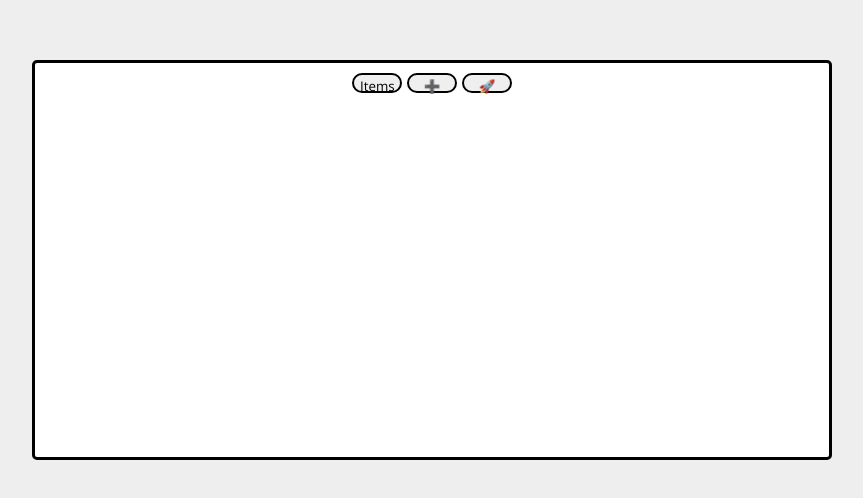
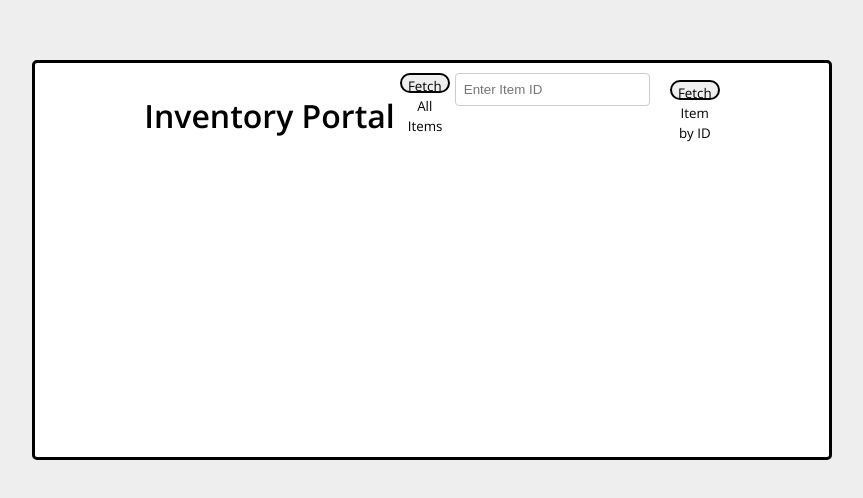
Before and after one commit to asaran07/factori-portal, a Next.js app in the folder frontend/: page / in a window 1280 px wide. Shown: the part 140-638 px from the top of the page, without its empty margins (208-1071 px from the left). Built offline with nearby package versions, Linux system fonts and the light colour scheme; no server answers.

Commit message:
feat(react/home): create basic home ui and add item fetching functionality

```diff
--- a/frontend/src/app/page.js
+++ b/frontend/src/app/page.js
@@ -1,15 +1,137 @@
+"use client";
+
+import React, { useState } from "react";
 import Card from "@/components/Card/Card";
 import Button from "@/components/Button/Button";
-import styles from "@/styles/globals.css"; // we’ll use the class defined there
+import ItemList from "@/components/ItemList";
+import * as api from "@/services/api";
 
 export default function Home() {
+  const [items, setItems] = useState([]);
+  const [loading, setLoading] = useState(false);
+  const [error, setError] = useState(null);
+
+  // state for input field for fetching a single item by ID
+  const [itemIdToFetch, setItemIdToFetch] = useState("");
+  // also saving the actual fetched item
+  const [singleItem, setSingleItem] = useState(null);
+  const [singleItemLoading, setSingleItemLoading] = useState(false);
+  const [singleItemError, setSingleItemError] = useState(null);
+
+  const handleFetchAllItems = async () => {
+    console.log("handleFetchAllItems called");
+    setLoading(true);
+    setError(null);
+    setItems([]);
+    setSingleItem(null);
+    try {
+      const data = await api.getItems(); // calling the API service function
+      setItems(data);
+    } catch (err) {
+      setError(err);
+      console.error("Failed to fetch items:", err);
+    } finally {
+      setLoading(false);
+    }
+  };
+
+  const handleFetchItemById = async () => {
+    console.log("handleFetchItemById called");
+    if (!itemIdToFetch.trim()) {
+      setSingleItemError(new Error("Please enter an item ID."));
+      setSingleItem(null);
+      return;
+    }
+    setSingleItemLoading(true);
+    setSingleItemError(null);
+    setSingleItem(null);
+    setItems([]);
+    try {
+      const data = await api.getItemById(itemIdToFetch);
+      setSingleItem(data);
+    } catch (err) {
+      setSingleItemError(err);
+      console.error(`Failed to fetch item ${itemIdToFetch}:`, err);
+    } finally {
+      setSingleItemLoading(false);
+    }
+  };
+
   return (
     <div className="appContainer">
       <Card>
-        <Button>Items</Button>
-        <Button>➕</Button>
-        <Button>🚀</Button>
+        <h1>Inventory Portal</h1>
+        <div
+          style={{
+            marginBottom: "20px",
+            display: "flex",
+            gap: "10px",
+            alignItems: "center",
+          }}
+        >
+          <Button onClick={handleFetchAllItems}>Fetch All Items</Button>
+        </div>
+        <div
+          style={{
+            marginBottom: "20px",
+            display: "flex",
+            gap: "10px",
+            alignItems: "center",
+          }}
+        >
+          <input
+            type="text"
+            value={itemIdToFetch}
+            onChange={(e) => setItemIdToFetch(e.target.value)}
+            placeholder="Enter Item ID"
+            style={{
+              padding: "8px",
+              marginRight: "10px",
+              borderRadius: "4px",
+              border: "1px solid #ccc",
+            }}
+          />
+          <Button onClick={handleFetchItemById}>Fetch Item by ID</Button>
+        </div>
       </Card>
+
+      {(items.length > 0 || loading || error) && !singleItem && (
+        <ItemList items={items} loading={loading} error={error} />
+      )}
+
+      {singleItemLoading && <p>Loading item...</p>}
+      {singleItemError && (
+        <p style={{ color: "red" }}>Error: {singleItemError.message}</p>
+      )}
+      {singleItem && !singleItemLoading && !singleItemError && (
+        <div
+          style={{
+            marginTop: "20px",
+            padding: "15px",
+            border: "1px solid green",
+            borderRadius: "5px",
+          }}
+        >
+          <h2>Fetched Item Details</h2>
+          <p>
+            <strong>ID:</strong> {singleItem.item_id}
+          </p>
+          <p>
+            <strong>Name:</strong> {singleItem.item_name}
+          </p>
+          <p>
+            <strong>Description:</strong> {singleItem.description || "N/A"}
+          </p>
+          <p>
+            <strong>Created:</strong>{" "}
+            {new Date(singleItem.created_at).toLocaleString()}
+          </p>
+          <p>
+            <strong>Updated:</strong>{" "}
+            {new Date(singleItem.updated_at).toLocaleString()}
+          </p>
+        </div>
+      )}
     </div>
   );
 }
```
